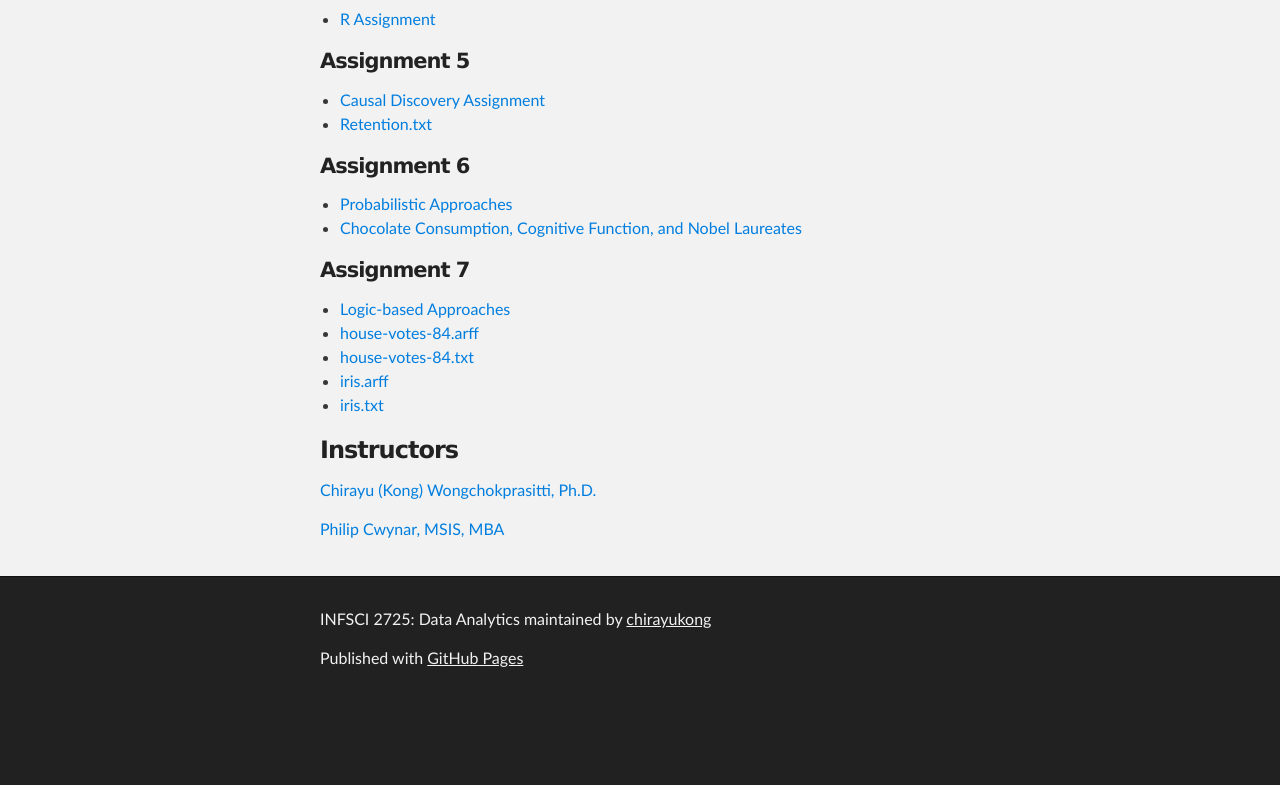
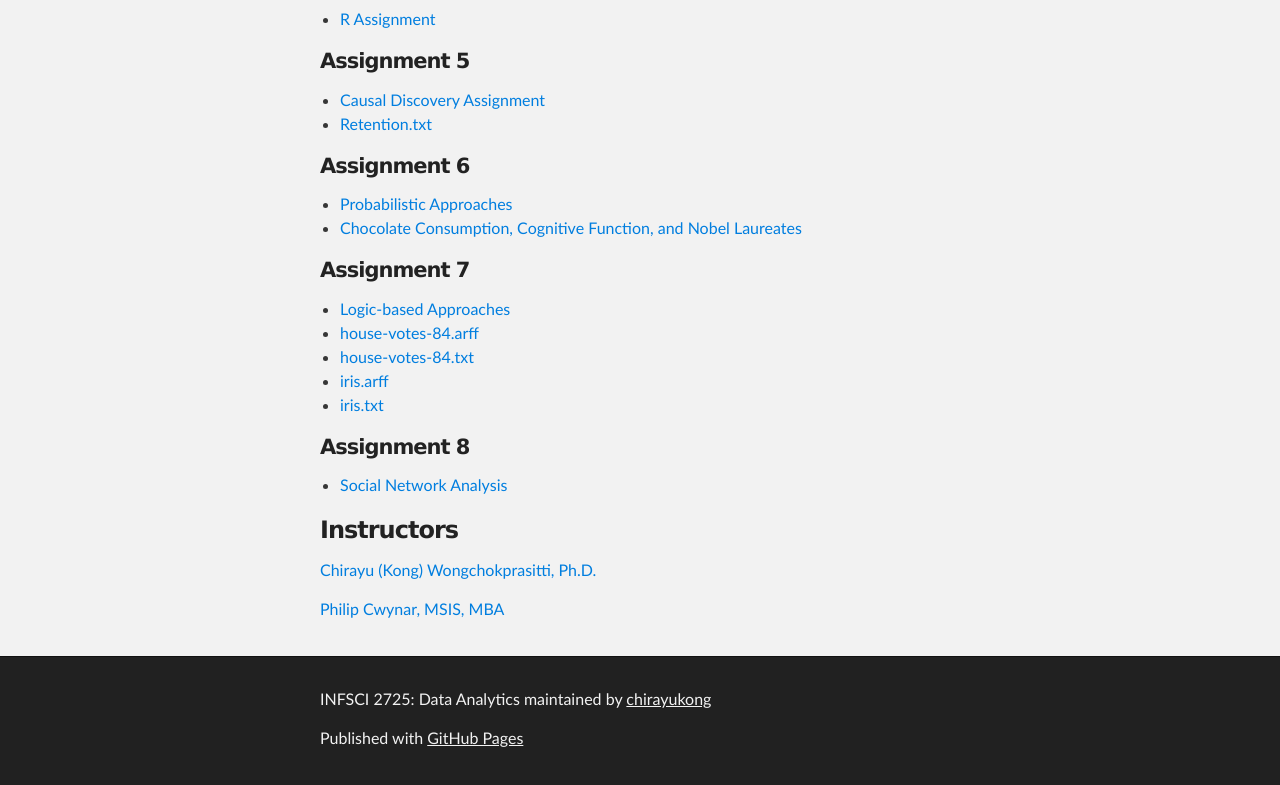
Before and after one commit to chirayukong/infsci2725, a plain HTML site: page index.html in a window 1280 px wide. Shown: the part 1588-2373 px from the top of the page. Before the commit the page ends 2293 px from the top, so only its background shows below. Drawn offline with Linux system fonts and the light colour scheme.

Commit message:
Added Assignment 8

```diff
--- a/index.html
+++ b/index.html
@@ -143,6 +143,12 @@
                 <li><a href="resources/lecture10/iris.txt">iris.txt</a></li>
             </ul>
         </p>
+        <p>
+            <h4>Assignment 8</h4>
+            <ul>
+                <li><a href="resources/lecture11/Assignment8.pdf">Social Network Analysis</a></li>
+            </ul>
+        </p>
 <h3>
 <a id="instructors" class="anchor" href="#instructors" aria-hidden="true"><span class="octicon octicon-link"></span></a>Instructors</h3>
 
```
Also changed, not shown: 1 other file.
